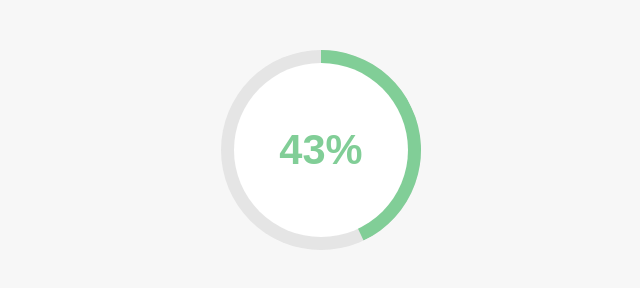
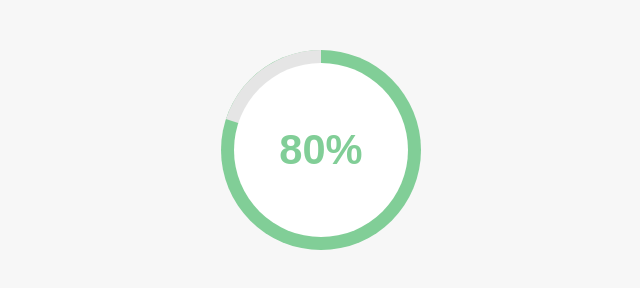
Before and after one commit to benoit-b/benoit-b.github.io, a plain HTML site: page progress-bar.html in a window 1280 px wide. Shown: the whole page, without its empty margins (319-959 px from the left). Drawn offline with nearby package versions, Linux system fonts and the light colour scheme.

Commit message:
version 2
modification taille

```diff
--- a/progress-bar.html
+++ b/progress-bar.html
@@ -94,7 +94,7 @@ body {
 
   <body>
 
-    <div class="progress-pie-chart" data-percent="43">
+    <div class="progress-pie-chart" data-percent="80">
   <div class="ppc-progress">
     <div class="ppc-progress-fill"></div>
   </div>
--- a/scss/style.scss
+++ b/scss/style.scss
@@ -8,7 +8,7 @@
   height: $size;
 }
 
-$size: 200px;
+$size: 150px;
 .progress-pie-chart {
   width: $size;
   height: $size;
```
